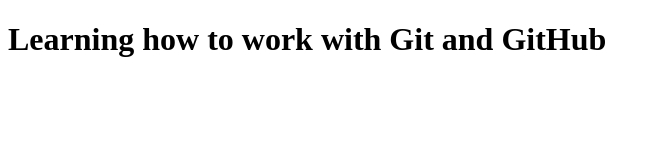
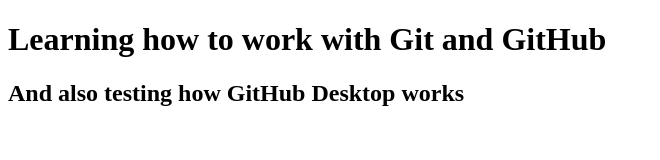
Before and after one commit to bodzila/learning-git, a plain HTML site: page index.html in a window 1280 px wide. Shown: the whole page, without its empty margins (0-660 px from the left). Drawn offline with Linux system fonts and the light colour scheme.

Commit message:
Index file update2 2020-08-03
Updating index file again

```diff
--- a/index.html
+++ b/index.html
@@ -5,5 +5,6 @@
 </head>
 <body>
 	<h1>Learning how to work with Git and GitHub</h1>
+	<h2>And also testing how GitHub Desktop works</h2>
 </body>
 </html>
```
